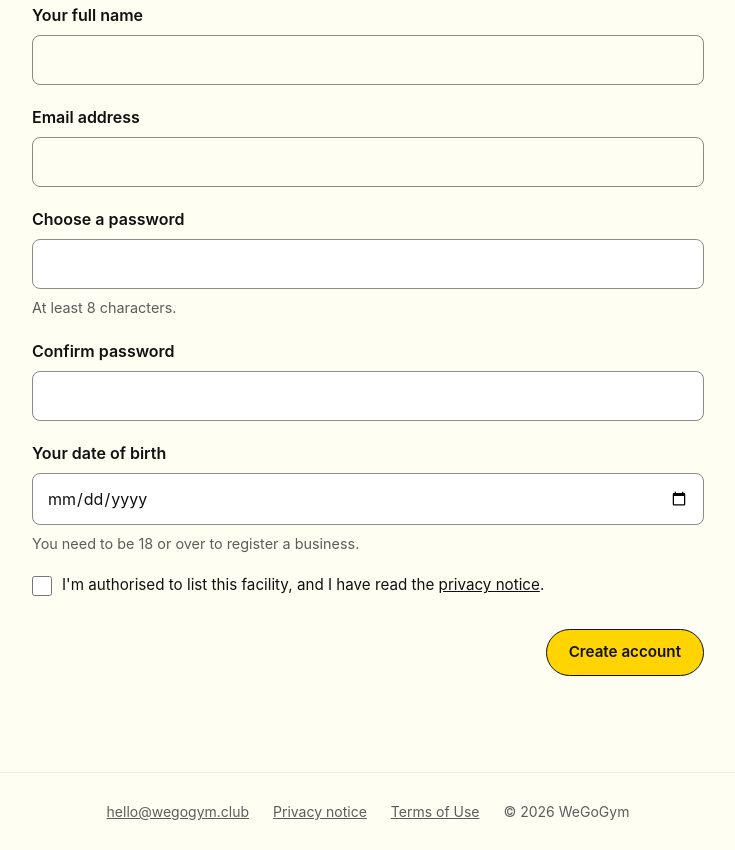
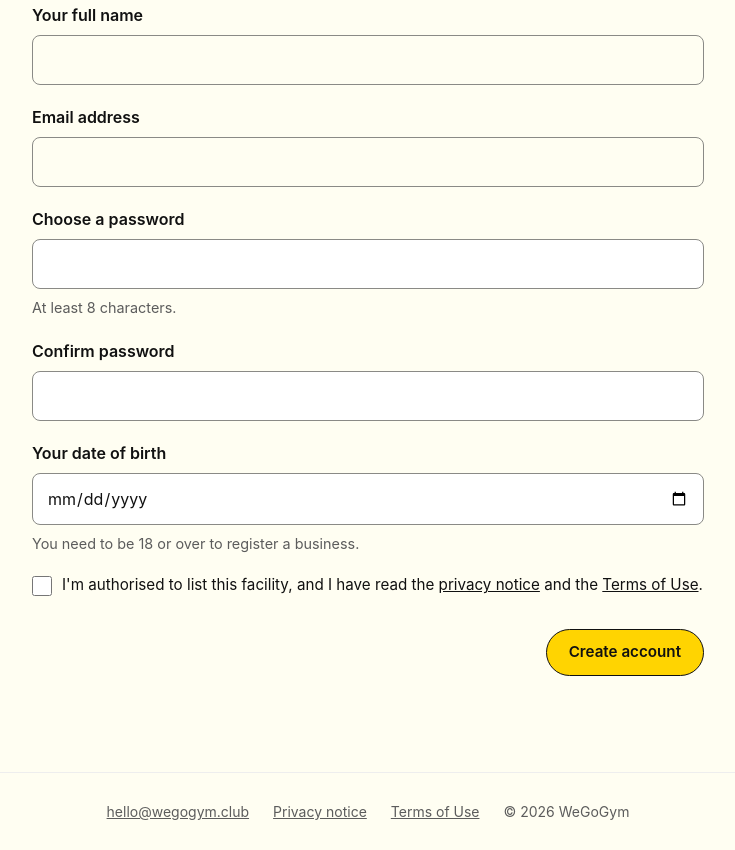
Before and after one commit to ame6642/wegogym-site, a plain HTML site: page business-register/index.html in a window 1280 px wide. Shown: the part 438-1288 px from the top of the page, without its empty margins (272-1007 px from the left). Drawn offline with Linux system fonts and the light colour scheme.

Commit message:
Registration tick box: mention Terms of Use

```diff
--- a/business-register/index.html
+++ b/business-register/index.html
@@ -85,7 +85,7 @@
         </div>
         <label class="br-check">
           <input type="checkbox" id="su-terms" required>
-          <span>I'm authorised to list this facility, and I have read the <a href="/privacy/">privacy notice</a>.</span>
+          <span>I'm authorised to list this facility, and I have read the <a href="/privacy/">privacy notice</a> and the <a href="/terms/">Terms of Use</a>.</span>
         </label>
         <div class="wl-actions">
           <button type="submit" class="btn btn-primary" id="su-submit">Create account</button>
```
